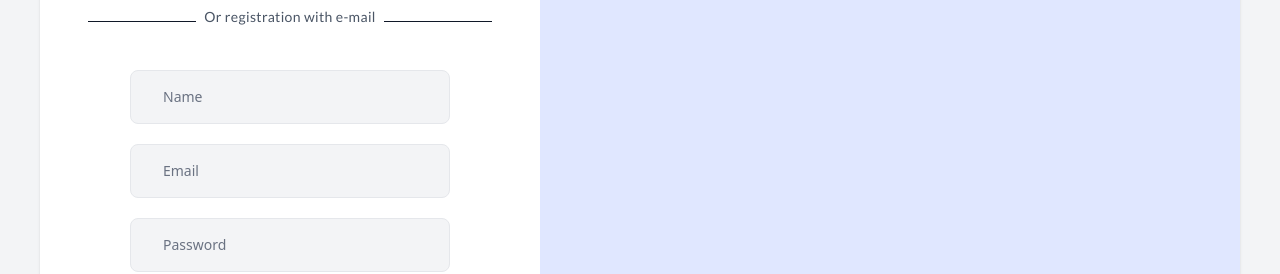
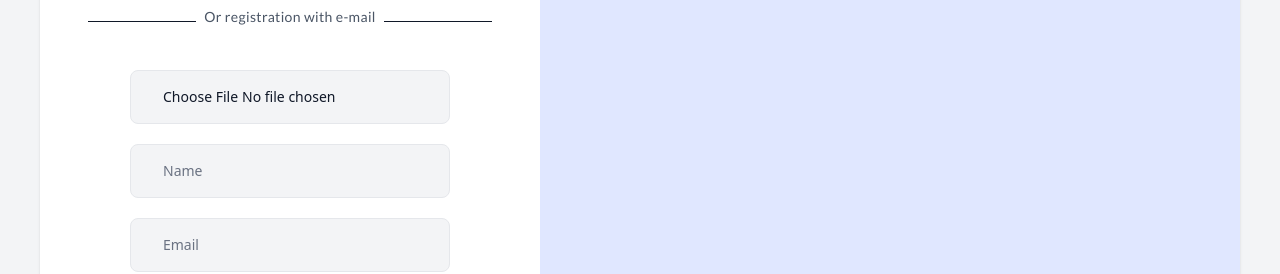
Before and after one commit to KMR756/stackSpace-client, a React (Vite) app: page /auth/registration in a window 1280 px wide. Shown: the part 404-678 px from the top of the page. Built offline with nearby package versions, Linux system fonts and the light colour scheme; no server answers; a web font is replaced by a local one.

Commit message:
store img in imgbb and undate fairbase username and piture

```diff
--- a/package.json
+++ b/package.json
@@ -11,6 +11,7 @@
   },
   "dependencies": {
     "@tailwindcss/vite": "^4.1.11",
+    "axios": "^1.10.0",
     "firebase": "^11.10.0",
     "flowbite": "^3.1.2",
     "flowbite-react": "^0.11.9",
--- a/src/contexts/AuthContext/AuthProvider.jsx
+++ b/src/contexts/AuthContext/AuthProvider.jsx
@@ -7,6 +7,7 @@ import {
   signInWithEmailAndPassword,
   signInWithPopup,
   signOut,
+  updateProfile,
 } from "firebase/auth";
 import { auth } from "../../firebase/firebase.init";
 
@@ -30,6 +31,9 @@ const AuthProvider = ({ children }) => {
     setLoading(true);
     return signInWithPopup(auth, googleProvider);
   };
+  const updateUserProfile = (profileInfo) => {
+    return updateProfile(auth.currentUser, profileInfo);
+  };
   useEffect(() => {
     const unSubscribe = onAuthStateChanged(auth, (currentUser) => {
       setUser(currentUser);
@@ -49,6 +53,7 @@ const AuthProvider = ({ children }) => {
     login,
     logOut,
     singInWithGoogle,
+    updateUserProfile,
   };
   return <AuthContext value={authInfo}>{children}</AuthContext>;
 };
--- a/src/pages/Registration/Registration.jsx
+++ b/src/pages/Registration/Registration.jsx
@@ -1,11 +1,15 @@
 import Logo from "../shared/Logo/Logo";
-import userPicDemo from "../../assets/userPic.png";
+// import userPicDemo from "../../assets/userPic.png";
 import { Link, useLocation, useNavigate } from "react-router";
 import { useForm } from "react-hook-form";
 import useAuth from "../../hooks/useAuth";
 import SocialLogin from "../SocialLogin/SocialLogin";
+import axios from "axios";
+import { useState } from "react";
 
 const Registration = () => {
+  const { createUser, updateUserProfile } = useAuth();
+  const [profilePic, setProfilePic] = useState("");
   const location = useLocation();
   const Navigate = useNavigate();
   const from = location.state?.from || "/";
@@ -14,20 +18,45 @@ const Registration = () => {
     handleSubmit,
     formState: { errors },
   } = useForm();
-  const { createUser } = useAuth();
+
   const onSubmit = (data) => {
     console.log(data);
     console.log(createUser);
     createUser(data.email, data.password)
       .then((result) => {
         console.log(result.user);
+        // update profile in database
+
+        // update profile in firebase
+        const userProfile = {
+          displayName: data.name,
+          photoURL: profilePic,
+        };
+        updateUserProfile(userProfile)
+          .then(() => {
+            console.log("profile name pic updated");
+          })
+          .catch((err) => {
+            console.log(err);
+          });
+
         Navigate(from);
       })
       .catch((err) => {
         console.log(err);
       });
   };
-
+  const handleImageUpload = async (e) => {
+    const image = e.target.files[0];
+    console.log(image);
+    const formData = new FormData();
+    formData.append("image", image);
+    const imgUploadURL = `https://api.imgbb.com/1/upload?key=${
+      import.meta.env.VITE_image_upload_key
+    }`;
+    const res = await axios.post(imgUploadURL, formData);
+    setProfilePic(res.data.data.url);
+  };
   return (
     <div className="min-h-screen bg-gray-100 text-gray-900 flex justify-center">
       <div className="max-w-screen-xl m-0 sm:m-10 bg-white shadow sm:rounded-lg flex justify-center flex-1">
@@ -51,7 +80,13 @@ const Registration = () => {
               <form onSubmit={handleSubmit(onSubmit)}>
                 <div className="mx-auto max-w-xs">
                   <input
+                    onChange={handleImageUpload}
                     className="w-full  px-8 py-4 rounded-lg font-medium bg-gray-100 border border-gray-200 placeholder-gray-500 text-sm focus:outline-none focus:border-gray-400 focus:bg-white"
+                    type="file"
+                    placeholder="profile picture"
+                  />
+                  <input
+                    className="w-full mt-5 px-8 py-4 rounded-lg font-medium bg-gray-100 border border-gray-200 placeholder-gray-500 text-sm focus:outline-none focus:border-gray-400 focus:bg-white"
                     type="text"
                     placeholder="Name"
                     {...register("name", { required: true })}
```
Also changed, not shown: 1 other file (tests, documents, lock files or other folders).
